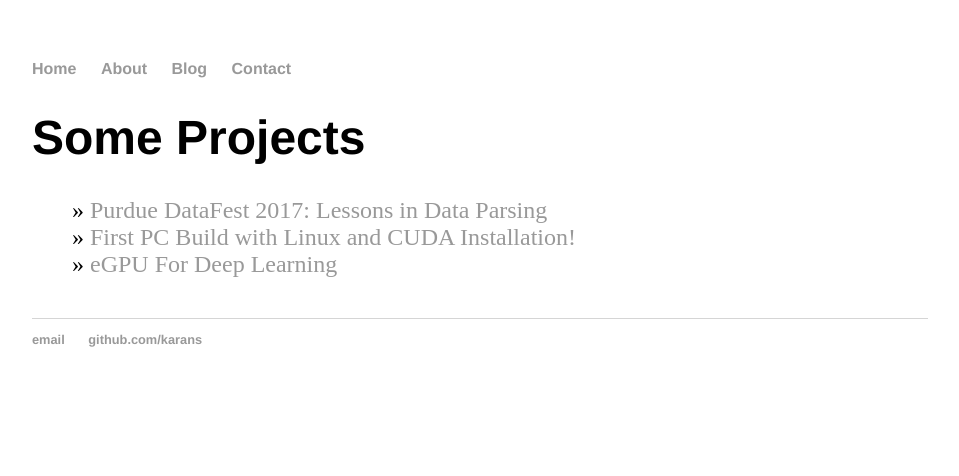
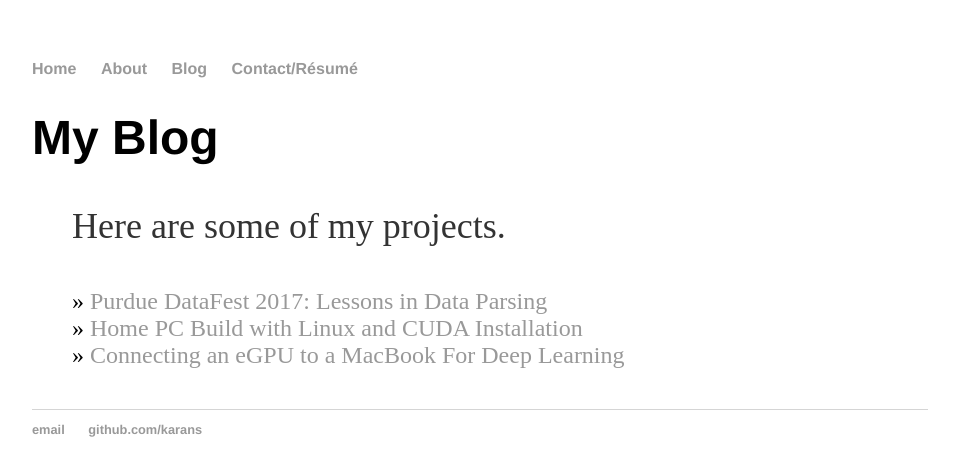
Before and after one commit to karans/karans.github.io, a Jekyll site: the page built from blog/index.html, in a window 1280 px wide. Shown: the top 476 px of the page, without its empty margins (160-1119 px from the left). Built offline with Jekyll 4.4.1, drawn with Linux system fonts in a browser that asks for light colours.

Commit message:
updated some titles

```diff
--- a/_layouts/default.html
+++ b/_layouts/default.html
@@ -11,7 +11,7 @@
 	        		<li><a href="/">Home</a></li>
 	        		<li><a href="/about">About</a></li>
 	        		<li><a href="/blog">Blog</a></li>
-	        		<li><a href="/contact">Contact</a></li>
+	        		<li><a href="/contact">Contact/Résumé</a></li>
 	    		</ul>
 			</nav>
 			<div class="container">
--- a/_posts/2016-05-20-Utilizing-eGPU's-For-Deep-Learning.md
+++ b/_posts/2016-05-20-Utilizing-eGPU's-For-Deep-Learning.md
@@ -1,6 +1,6 @@
 ---
 layout: post
-title: "eGPU For Deep Learning"
+title: "Connecting an eGPU to a MacBook For Deep Learning"
 date: 2016-05-20
 ---
 
--- a/_posts/2016-12-29-First-PC-Build.md
+++ b/_posts/2016-12-29-First-PC-Build.md
@@ -1,6 +1,6 @@
 ---
 layout: post
-title: "First PC Build with Linux and CUDA Installation!"
+title: "Home PC Build with Linux and CUDA Installation"
 date: 2016-12-29
 ---
 
--- a/blog/index.html
+++ b/blog/index.html
@@ -1,10 +1,10 @@
 ---
 layout: default
-title: Some Projects
+title: My Blog
 ---
 	<h1>{{ page.title }}</h1>
 	<ul class="posts">
-
+	<p> Here are some of my projects. </p>
 	  {% for post in site.posts %}
 	    <li> » <a href="{{ post.url }}" title="{{ post.title }}">{{ post.title }}</a></li>
 	  {% endfor %}
```
